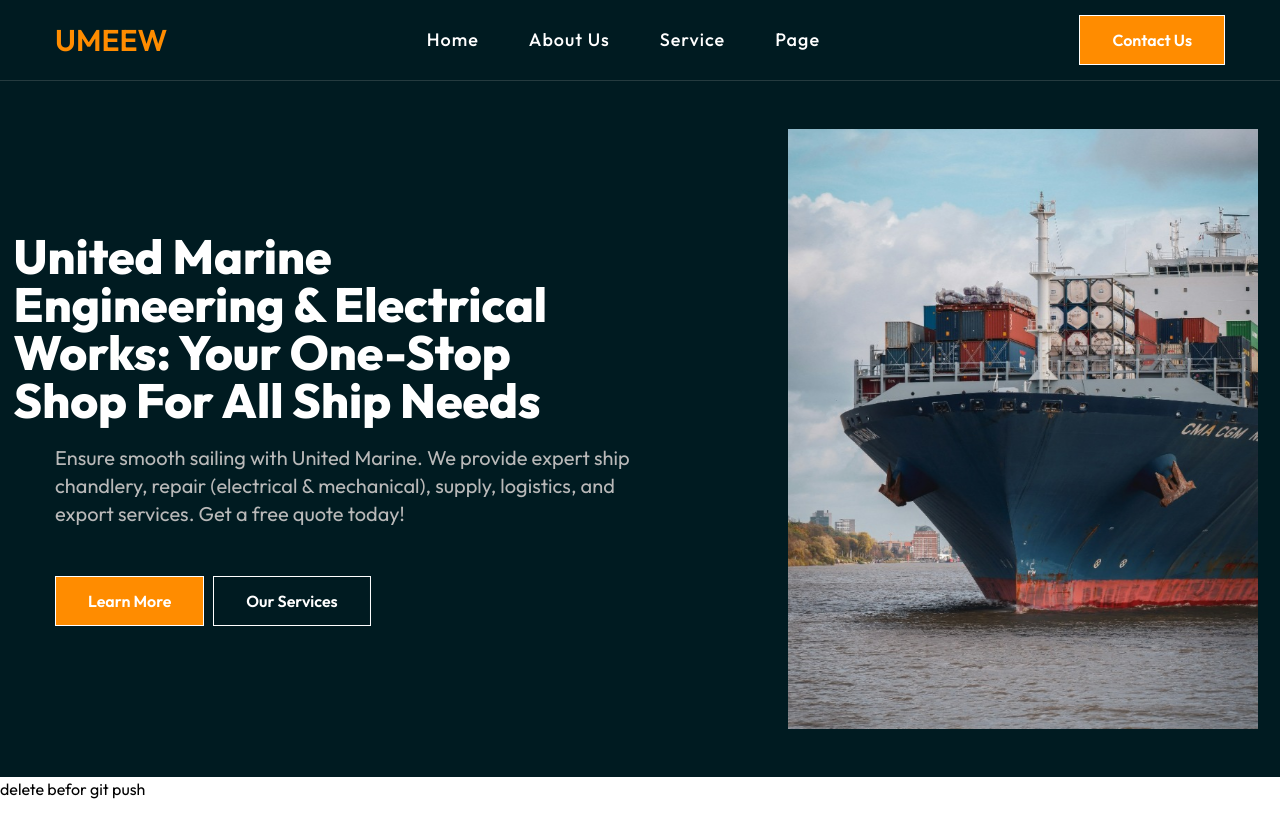
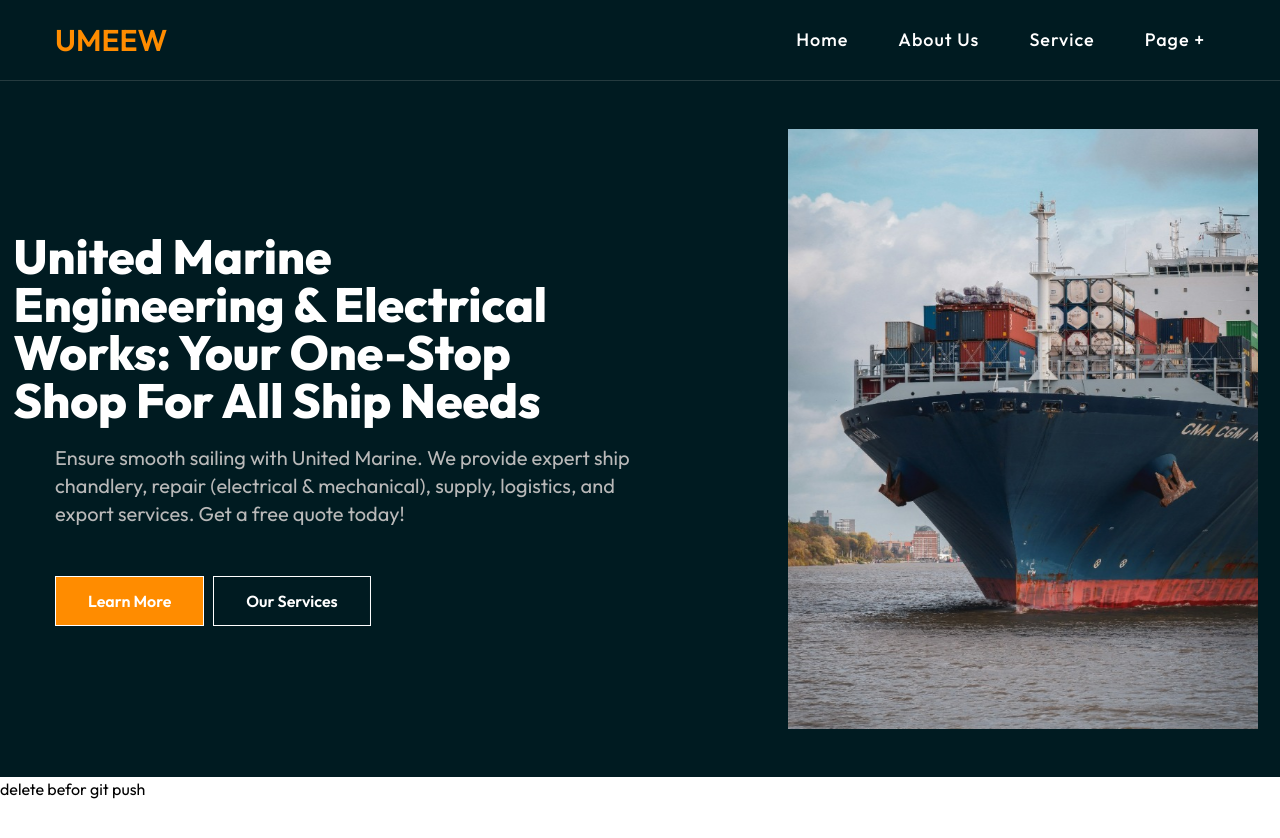
Before and after one commit to BackBenchersItHouse/Umeew-maritime, a React (Vite) app: page / in a window 1280 px wide. Shown: the top 838 px of the page. Built offline with nearby package versions, Linux system fonts and the light colour scheme.

Commit message:
responsive animation done

```diff
--- a/src/components/Shared/NavBar_V2.jsx
+++ b/src/components/Shared/NavBar_V2.jsx
@@ -7,7 +7,7 @@ import dropDownIcon from "../../assets/icons/drop-down-icon.svg";
 const NavBar_V2 = () => {
   return (
     <nav className="">
-      <Link to='/' className="">
+      <Link to="/" className="">
         {/* <img src={umeewLogo} alt="UMEEW Logo" /> */}
         <h3 className="text-3xl text-secondary font-semibold">UMEEW</h3>
       </Link>
@@ -53,26 +53,14 @@ const NavBar_V2 = () => {
             Service
           </Link>
         </li>
-        <li>
-          <Link className="inline-flex gap-2 items-center" to="/">
-            Page
-            {/* <input type="checkbox" id="clickDrop" />
-            <label htmlFor="clickDrop" className="clickDrop-btn">
-              <img src={dropDownIcon} alt="Drop Down Icon" />
-            </label> */}
-            {/* ***** Navigation Routes for Page ***** */}
-            {/* <ul className="blog-lists -z-10 border border-neutral/50">
-                  <li className="cursor-pointer px-5 py-2.5">
-                    <Link to="blog1">Blog 1</Link>
-                  </li>
-                  <li className="cursor-pointer px-5 py-2.5">
-                    <Link to="blog2">Blog 2</Link>
-                  </li>
-                  <li className="cursor-pointer px-5 py-2.5">
-                    <Link to="blog2">Blog 3</Link>
-                  </li>
-            </ul> */}
-          </Link>
+        <li className="relative group">
+          <Link className="" to="/">Page +</Link>
+
+          <ul className="sub-pages group-hover:block transition">
+            <li className=""><Link to='/afk'>Page 1</Link></li>
+            <li className=""><Link to='/afk'>Page 2</Link></li>
+            <li className=""><Link to='/afk'>Page 3</Link></li>
+          </ul>
         </li>
       </ul>
 
--- a/src/index.css
+++ b/src/index.css
@@ -6,19 +6,29 @@
 
 /* *********************** Home Page Start *********************** */
 /* -------------- NavBar Section --------------  */
-@layer utilities {
-  /* .blog-lists {
-    @apply ;
-  } */
-
+@layer components{
   .logo {
     @apply text-3xl text-secondary font-semibold;
   }
+
+/* Navigation Lists */
+  .menu-btn {
+    @apply order-6 block md:hidden;
+  }
+  .sub-pages {
+    @apply absolute top-[65px] left-0 w-full hidden -z-10;
+  }
+  .sub-pages li {
+    @apply w-full md:w-56 bg-primary/90 backdrop-blur-3xl border;
+  }
+
+/* Contact Us */
   .contact {
     @apply hidden md:block;
-    /* order-7 */
-  }
+  };
+}
 
+@layer utilities {
   .smooth-bg {
     transition: all 0.3s ease;
   }
@@ -35,9 +45,7 @@
     outline: #fff solid 1px;
   }
 
-  .menu-btn {
-    @apply order-6 block md:hidden;
-  }
+
 
   @media (max-width: 767px) {
     nav ul {
@@ -68,13 +76,15 @@
   nav ul li a {
     @apply text-white font-medium tracking-[1px] py-2.5 px-5 smooth-bg text-xl md:hover:bg-secondary md:text-lg md:hover:nav-outline hover:font-semibold block;
   }
+
 }
 
 /* -------------- Banner Section --------------  */
-@layer utilities{
+@layer components{
   .banner-img {
     @apply absolute -right-full;
   }
+
 }
 
 /* -------------- Our Commitment to Your Success --------------  */
```
